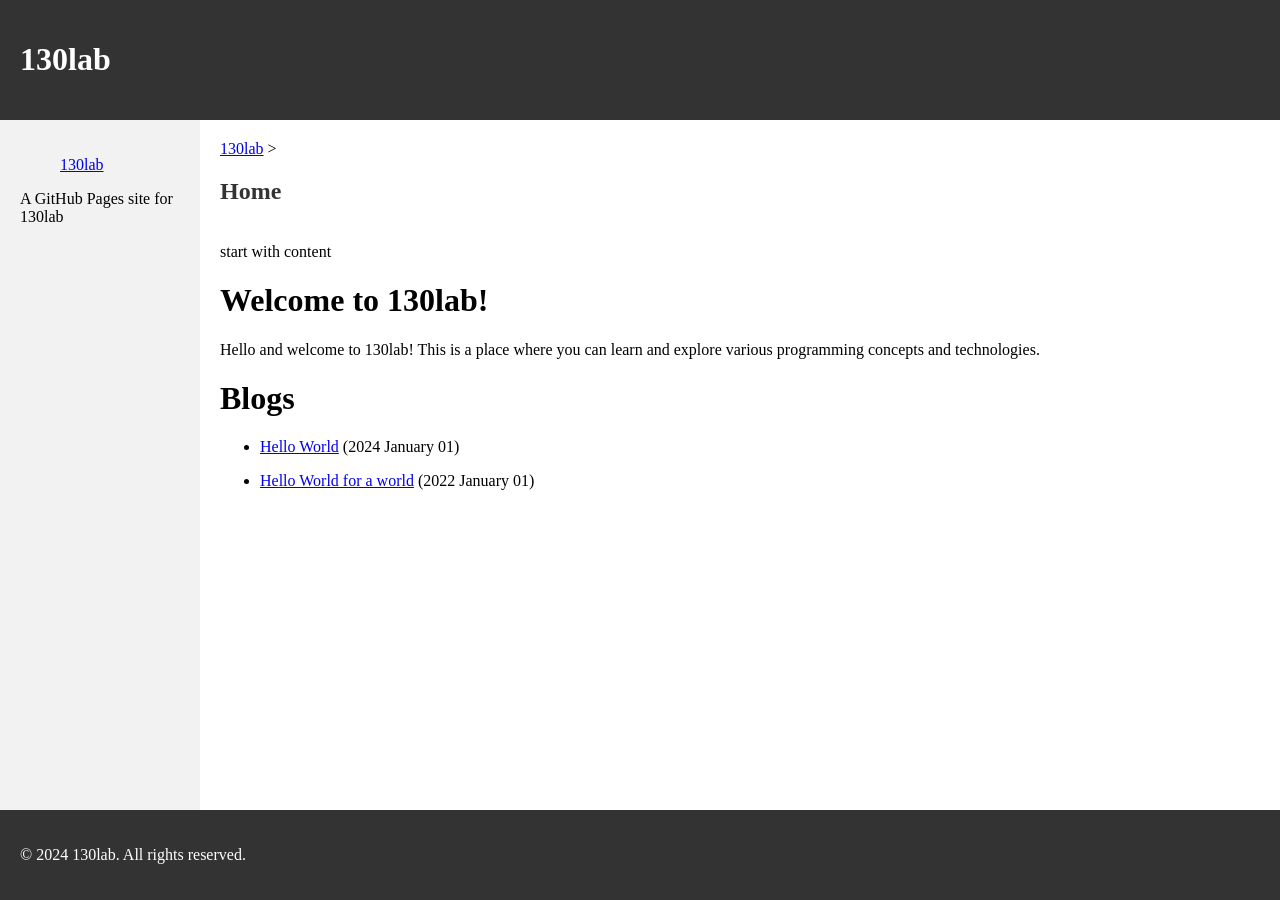
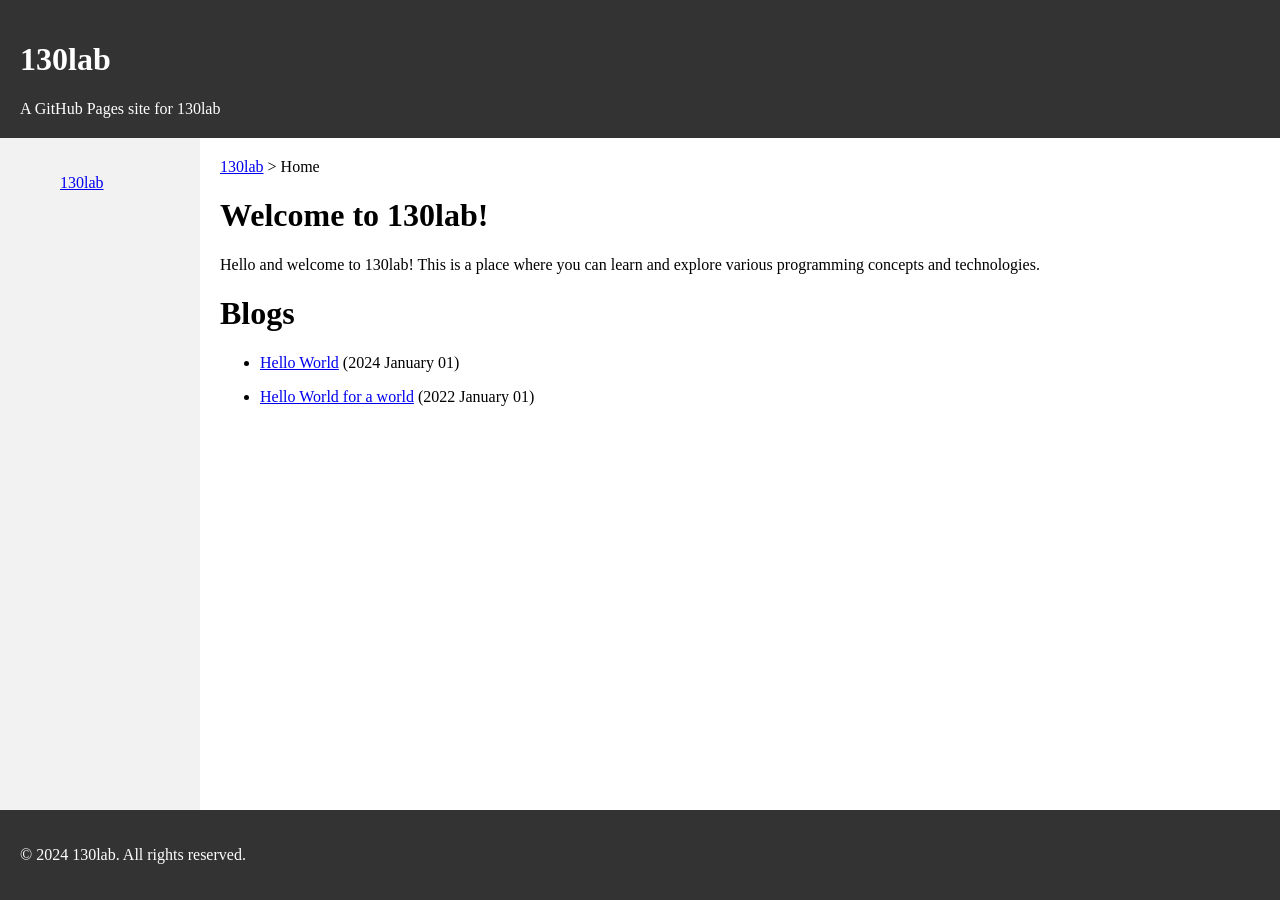
Before and after one commit to 130lab/130lab.github.io, a Jekyll site: the page built from index.md, in a window 1280 px wide. Built offline with Jekyll 4.4.1, drawn with Linux system fonts in a browser that asks for light colours; our own code applies the rules of GitHub Pages for plain Markdown files.

Commit message:
update web

```diff
--- a/_layouts/default.html
+++ b/_layouts/default.html
@@ -46,37 +46,21 @@
     <header>
         <a href="/" style="color: #fff; text-decoration: none;">
             <h1>{{ site.title }}</h1> </a>
+
+        {{ site.description }}
     </header>
     <nav>
         <ul>
         <a href="/">{{ site.title }}</a>
         </ul>
-
-        {{ site.description }}
-
-        <ul>
-            {% for tag in page.tags %}
-            {{ tag }}
-            {% endfor %}
-        </ul>
-
-    <!-- Add your navigation content here -->
     </nav>
     <main>
         <div>
-            <a href="/">{{ site.title }}</a> >
-            {{ page.date | date: "%Y %B %d" }}
+            <a href="/">{{ site.title }}</a> > {{ page.title }}
         </div>
 
-        <div>
-            <h2 style="color: #333;"> {{ page.title}} </h2>
-            {{ page.author }}
-            <br>
-            start with content
-            <div>
-                {{ content }}
-            </div>
-        </div>
+        {{ content }}
+
     </main>
     <footer>
         <p>&copy; 2024 130lab. All rights reserved.</p>
```
